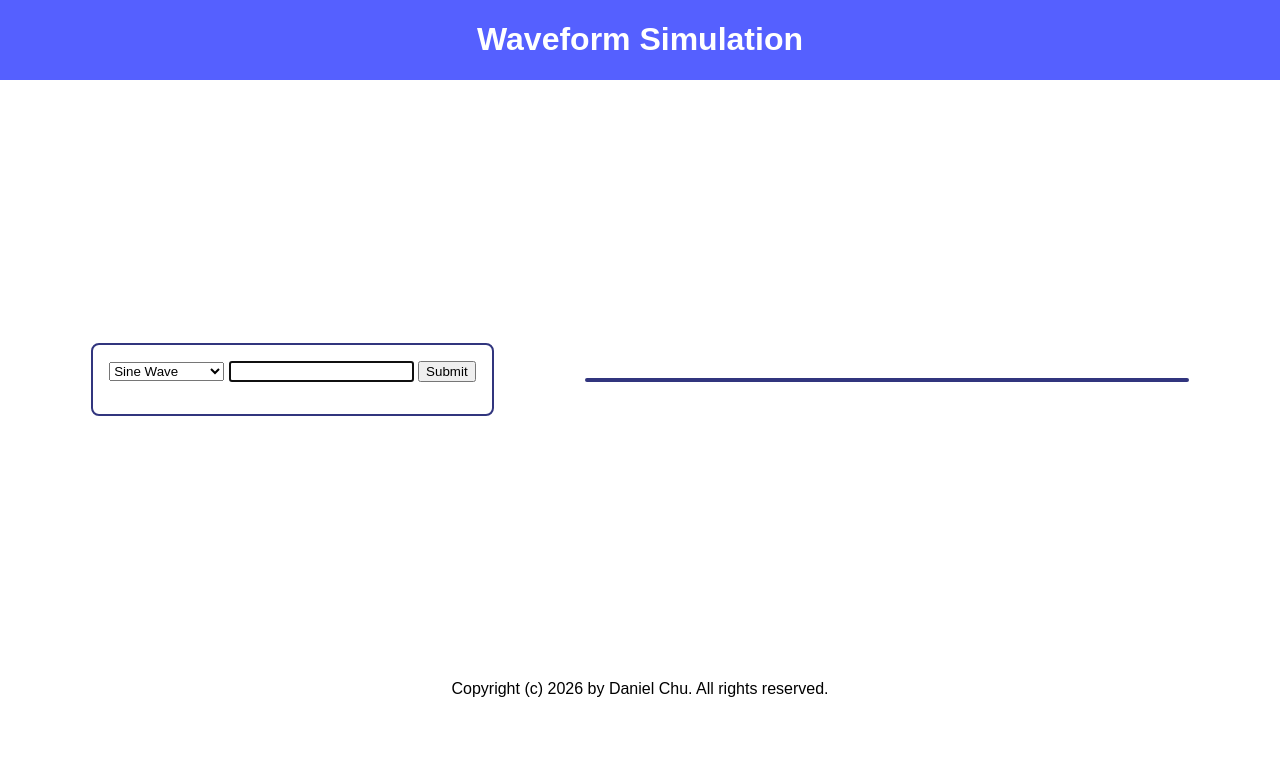
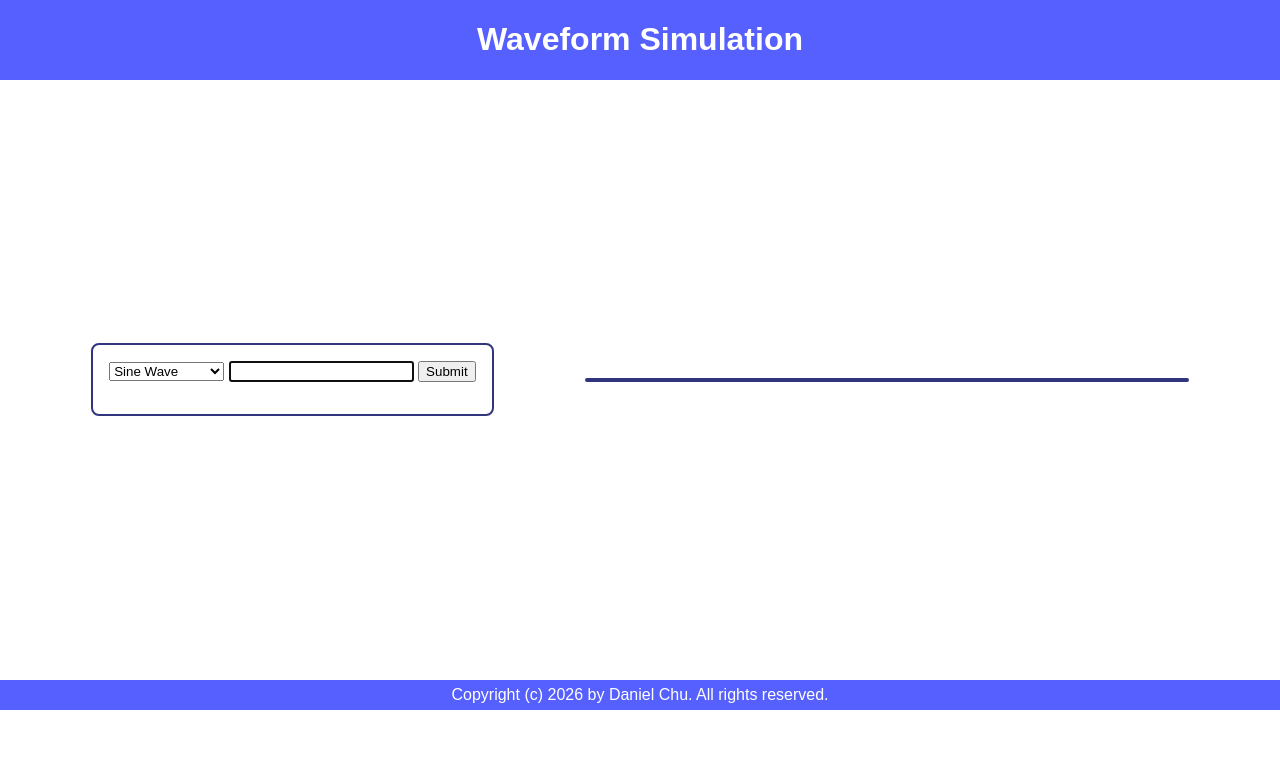
Before and after one commit to danchurlian/Waveform-Simulation, a Flask app: page / in a window 1280 px wide. Shown: the top 780 px of the page. Run offline with Flask 3, Linux system fonts and the light colour scheme.

Commit message:
feat: add background color to footer, footer text is now centered both horizontal and vertically

```diff
--- a/static/style.css
+++ b/static/style.css
@@ -1,17 +1,31 @@
+:root {
+    --header-color: rgb(85, 96, 255);
+}
+
 body {
     margin: 0;
     font-family: Arial, sans-serif
 }
 
 header {
-    background-color: rgb(85, 96, 255);
+    background-color: var(--header-color);
     color: white;
+}
+
+footer {
+    background-color: var(--header-color);
+    color: white;
+    height: 30px;
 }
 
 .centered-container {
     display: flex;
     flex-direction: column;
     align-items: center;
+}
+
+.centered-vertical-container {
+    justify-content: center;
 }
 
 .left-right-container {
@@ -42,7 +56,6 @@ header {
     flex-basis: 600px;
 }
 
-
 eq-label {
     font-weight: bold;
 }
--- a/templates/index.html
+++ b/templates/index.html
@@ -37,7 +37,7 @@
                 </div>
             </div>
         </main>
-        <footer class="centered-container">
+        <footer class="centered-container centered-vertical-container">
             Copyright (c) 2026 by Daniel Chu. All rights reserved.
         </footer>
     </body>
```
